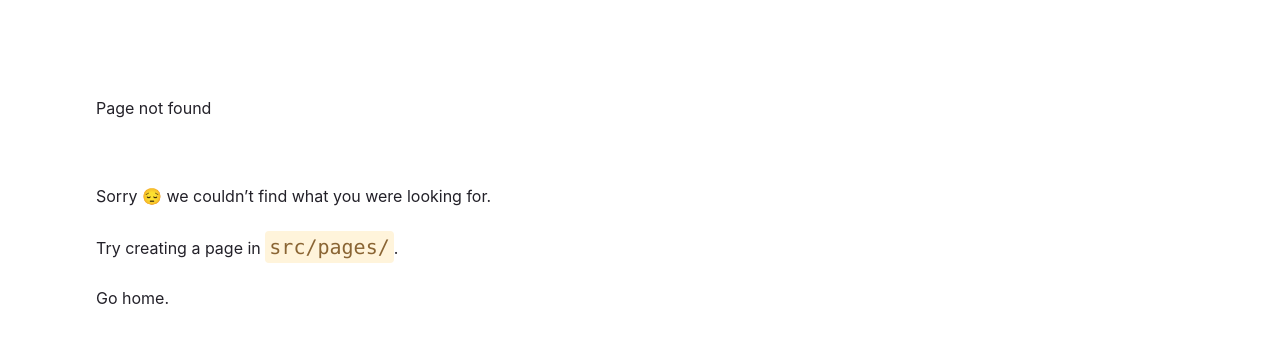
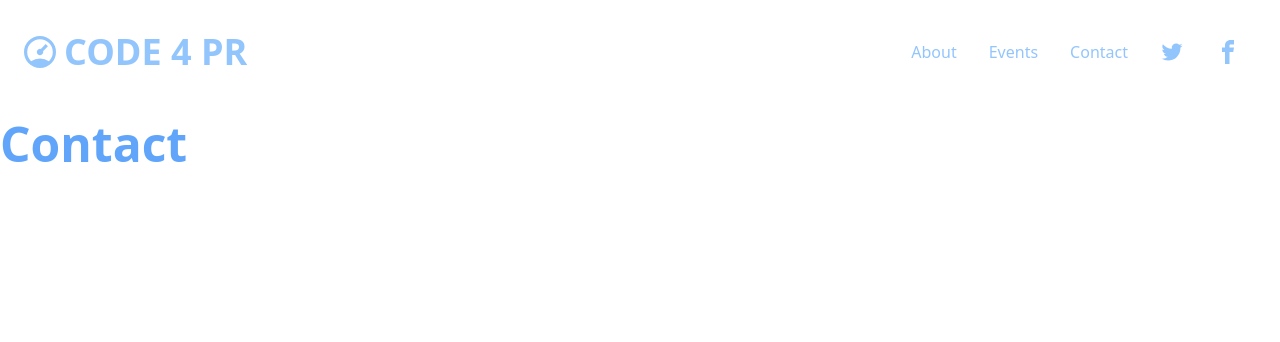
Before and after one commit to Code4PuertoRico/cfpr-website, a Gatsby site: page /contact in a window 1280 px wide. Before the commit this address had no page. Built offline with nearby package versions, Linux system fonts and the light colour scheme; Gatsby itself is replaced by a stand-in of ours.

Commit message:
About Us, Contact, Events Pages

```diff
--- a/src/components/Navbar.js
+++ b/src/components/Navbar.js
@@ -14,6 +14,12 @@ const Navbar = () => {
                     <Link to="/about/">
                         <a className="inline-block text-blue-300 no-underline hover:text-indigo-800 hover:text-underline text-center h-10 p-2 md:h-auto md:p-4">About</a>
                     </Link>
+                    <Link to="/events/">
+                        <a className="inline-block text-blue-300 no-underline hover:text-indigo-800 hover:text-underline text-center h-10 p-2 md:h-auto md:p-4">Events</a>
+                    </Link>
+                    <Link to="/contact/">
+                        <a className="inline-block text-blue-300 no-underline hover:text-indigo-800 hover:text-underline text-center h-10 p-2 md:h-auto md:p-4">Contact</a>
+                    </Link>
                     <a className="inline-block text-blue-300 no-underline hover:text-indigo-800 hover:text-underline text-center h-10 p-2 md:h-auto md:p-4" data-tippy-content="@twitter_handle" href="https://twitter.com/intent/tweet?url=#">
                         <svg className="fill-current h-6" xmlns="http://www.w3.org/2000/svg" viewBox="0 0 32 32"><path d="M30.063 7.313c-.813 1.125-1.75 2.125-2.875 2.938v.75c0 1.563-.188 3.125-.688 4.625a15.088 15.088 0 0 1-2.063 4.438c-.875 1.438-2 2.688-3.25 3.813a15.015 15.015 0 0 1-4.625 2.563c-1.813.688-3.75 1-5.75 1-3.25 0-6.188-.875-8.875-2.625.438.063.875.125 1.375.125 2.688 0 5.063-.875 7.188-2.5-1.25 0-2.375-.375-3.375-1.125s-1.688-1.688-2.063-2.875c.438.063.813.125 1.125.125.5 0 1-.063 1.5-.25-1.313-.25-2.438-.938-3.313-1.938a5.673 5.673 0 0 1-1.313-3.688v-.063c.813.438 1.688.688 2.625.688a5.228 5.228 0 0 1-1.875-2c-.5-.875-.688-1.813-.688-2.75 0-1.063.25-2.063.75-2.938 1.438 1.75 3.188 3.188 5.25 4.25s4.313 1.688 6.688 1.813a5.579 5.579 0 0 1 1.5-5.438c1.125-1.125 2.5-1.688 4.125-1.688s3.063.625 4.188 1.813a11.48 11.48 0 0 0 3.688-1.375c-.438 1.375-1.313 2.438-2.563 3.188 1.125-.125 2.188-.438 3.313-.875z"></path></svg>
                     </a>
--- a/src/pages/about.js
+++ b/src/pages/about.js
@@ -1,5 +1,4 @@
-import * as React from "react"
-import { Link } from "gatsby"
+import React from "react"
 import Navbar from '../components/Navbar'
 
 // markup
--- /dev/null
+++ b/src/pages/contact.js
@@ -0,0 +1,15 @@
+import React from "react"
+import Navbar from '../components/Navbar'
+
+const Contact = () => {
+    return (
+        <div>
+            <Navbar />
+            <div className="container">
+                <h1 className="my-4 text-3xl md:text-5xl text-blue-400 font-bold leading-tight text-center md:text-left slide-in-bottom-h1">Contact</h1>
+            </div>
+        </div>
+    );
+};
+
+export default Contact;
--- /dev/null
+++ b/src/pages/events.js
@@ -0,0 +1,15 @@
+import React from "react"
+import Navbar from '../components/Navbar'
+
+const Events = () => {
+    return (
+        <div className="h-screen pb-14 bg-right bg-cover" style={{ backgroundImamage: `url('bg.svg')` }}>
+            <Navbar />
+            <div className="container">
+                <h1 className="my-4 text-3xl md:text-5xl text-blue-400 font-bold leading-tight text-center md:text-left slide-in-bottom-h1">Events</h1>
+            </div>
+        </div>
+    );
+};
+
+export default Events;
```
